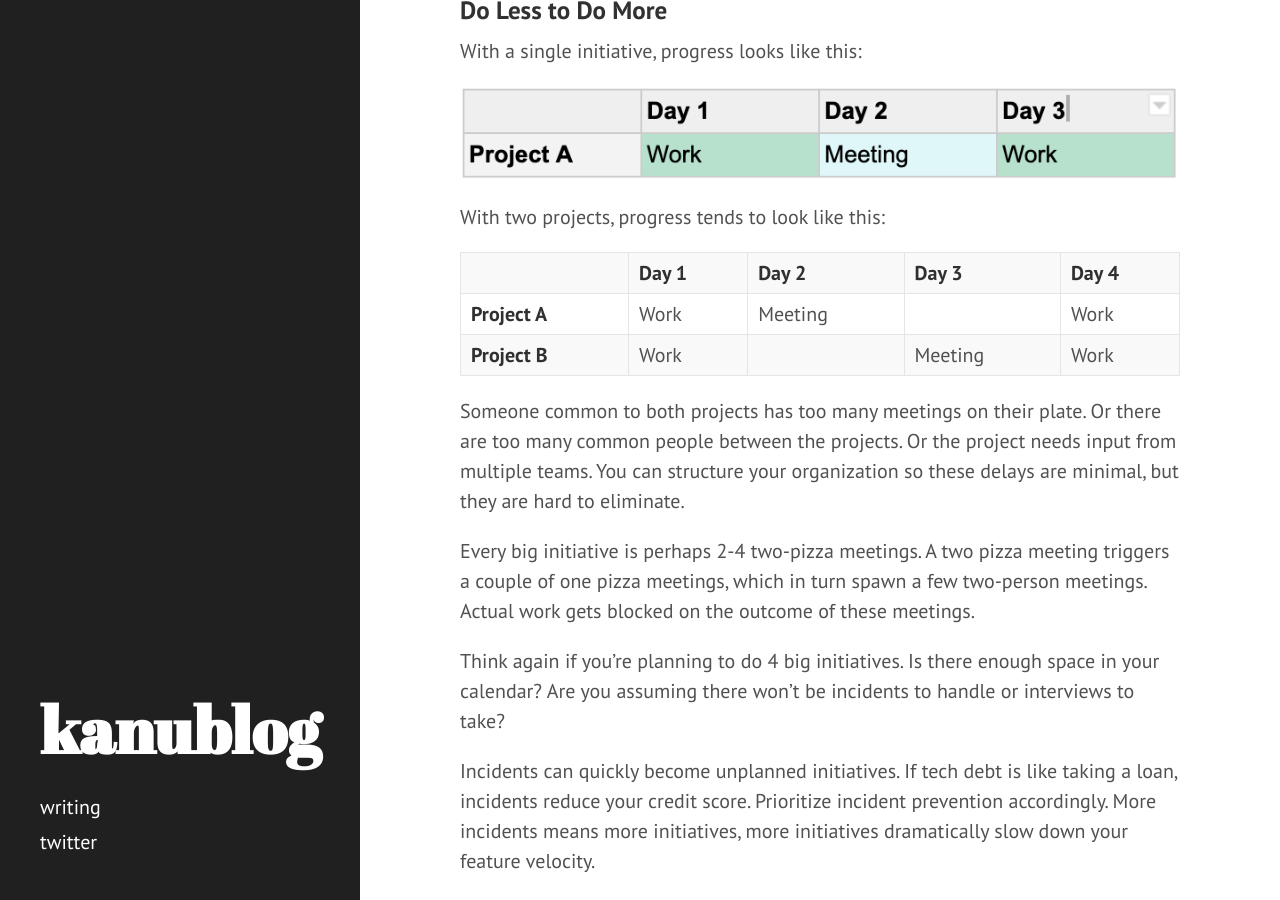
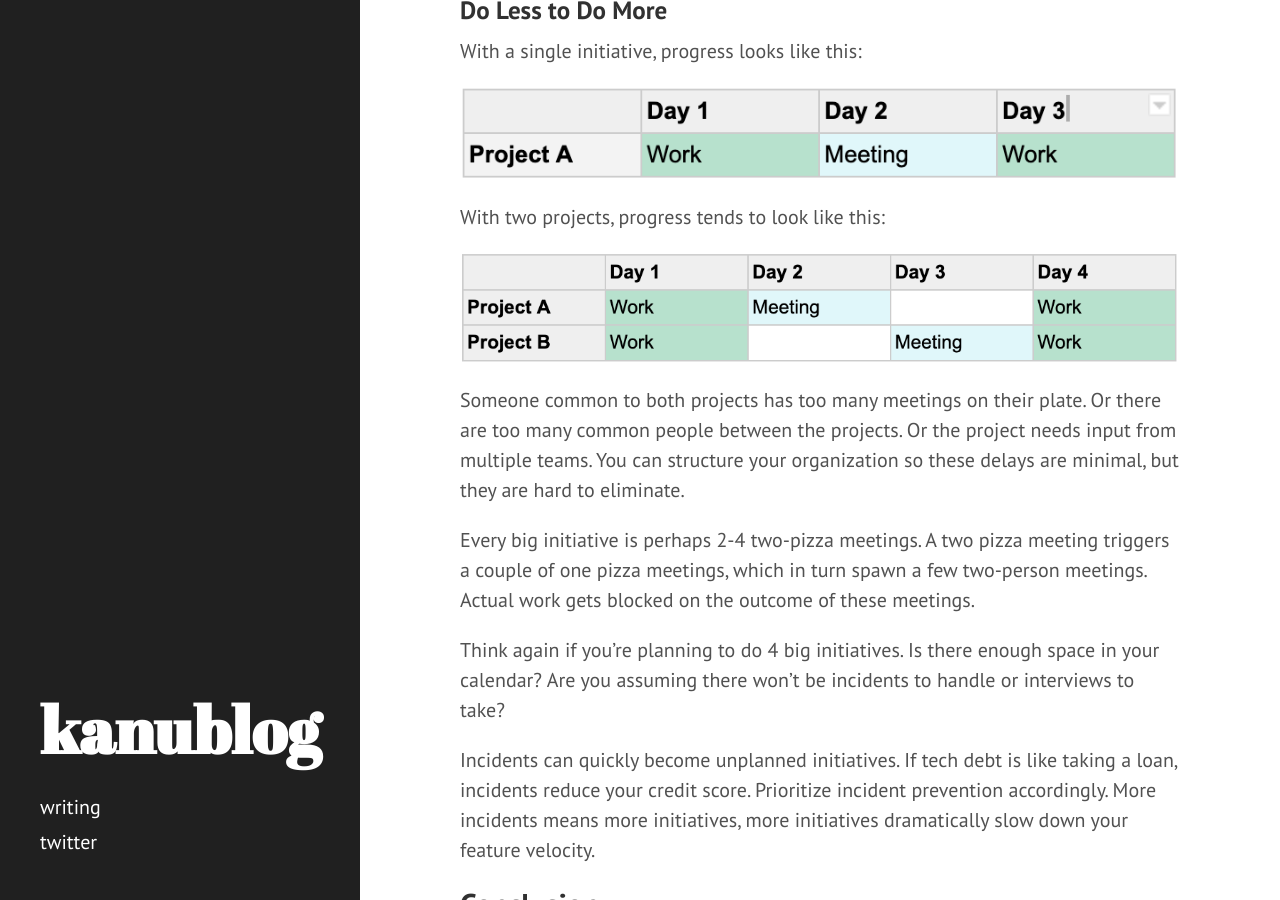
Before and after one commit to bazookanu/kanud.github.io, a Jekyll site: the page built from _posts/2022-01-23-a-guide-to-better-meetings.html, in a window 1280 px wide and 900 px high, scrolled down 6728 px. Built offline with Jekyll 4.4.1, drawn with Linux system fonts in a browser that asks for light colours.

Commit message:
meetings

```diff
--- a/_posts/2022-01-23-a-guide-to-better-meetings.html
+++ b/_posts/2022-01-23-a-guide-to-better-meetings.html
@@ -104,33 +104,7 @@ Don&rsquo;t do skeuomorph meetings. Virtual meetings have advantages over in-per
 <p>With a single initiative, progress looks like this:</p>
 <img src="{{site.baseurl}}/public/meetings/image5.png"></a>
 <p>With two projects, progress tends to look like this:</p>
-<div>
-<table>
-<tbody>
-<tr>
-<td>&nbsp;</td>
-<td><strong>Day 1</strong></td>
-<td><strong>Day 2</strong></td>
-<td><strong>Day 3</strong></td>
-<td><strong>Day 4</strong></td>
-</tr>
-<tr>
-<td><strong>Project A</strong></td>
-<td>Work</td>
-<td>Meeting</td>
-<td>&nbsp;</td>
-<td>Work</td>
-</tr>
-<tr>
-<td><strong>Project B</strong></td>
-<td>Work</td>
-<td>&nbsp;</td>
-<td>Meeting</td>
-<td>Work</td>
-</tr>
-</tbody>
-</table>
-</div>
+<img src="{{site.baseurl}}/public/meetings/image6.png"></a>
 <p>Someone common to both projects has too many meetings on their plate. Or there are too many common people between the projects. Or the project needs input from multiple teams. You can structure your organization so these delays are minimal, but they are hard to eliminate.</p>
 <p>Every big initiative is perhaps 2-4 two-pizza meetings. A two pizza meeting triggers a couple of one pizza meetings, which in turn spawn a few two-person meetings. Actual work gets blocked on the outcome of these meetings.&nbsp;</p>
 <p>Think again if you&rsquo;re planning to do 4 big initiatives. Is there enough space in your calendar? Are you assuming there won&rsquo;t be incidents to handle or interviews to take?</p>
```
